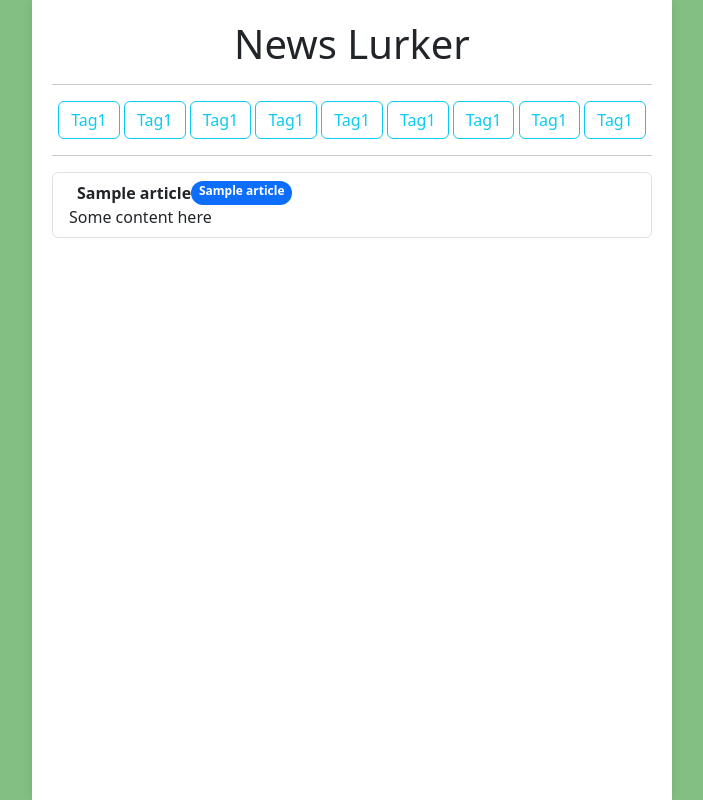
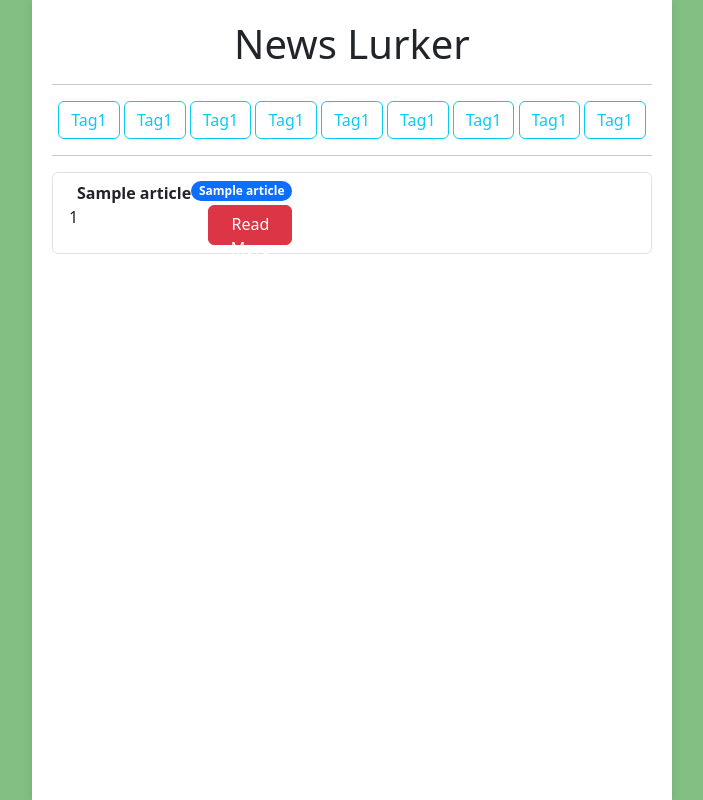
Before and after one commit to digitalyoshixi/news-scraper, a Flask app: page / in a window 1280 px wide. Shown: the whole page, without its empty margins (288-991 px from the left). Run offline with Flask 3, Linux system fonts and the light colour scheme; a database or web service that is not in the repository returns one stand-in record (values such as "Sample title"); some libraries are stand-ins or nearby versions.

Commit message:
jinja ver 1

```diff
--- a/templates/index.html
+++ b/templates/index.html
@@ -32,10 +32,17 @@
             <div class="d-flex flex-column">
               <div class="d-flex flex-row">
                 <div class="ms-2 me-auto fw-bold">{{article[6]}}</div>
-                <span class="badge text-bg-primary rounded-pill">{{article[1]}}</span>
+                <span class="badge text-bg-primary rounded-pill" style="height: 20px;">{{article[1]}}</span>
               </div>
               <div class="d-flex flex-row">
-                Some content here
+                <div style="width : 80%">
+                  {{article[4][1][0]}}
+                </div>
+                <div style="align-self: flex-end;">
+                    <a href="{{article[2]}}" style="height : 40px" class="btn btn-danger">
+                        Read More
+                    </a>
+                </div>
               </div>
             </div>
           </li>
```
